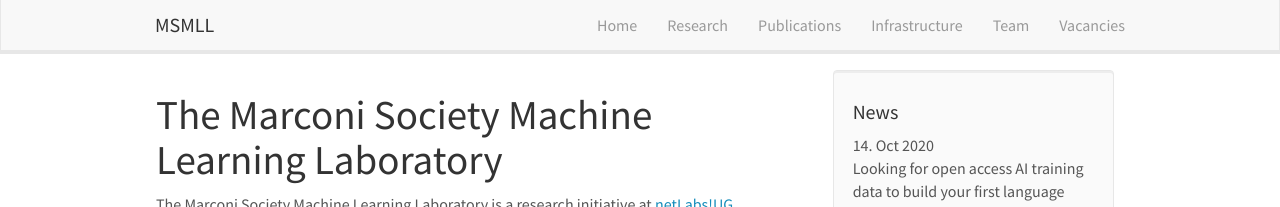
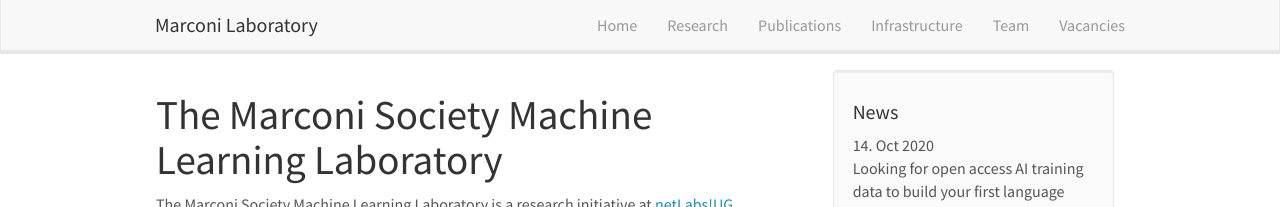
Before and after one commit to msmll/site, a Jekyll site: the page built from _pages/home.md, in a window 1280 px wide. Shown: the top 207 px of the page. Built offline with Jekyll 4.4.1, drawn with Linux system fonts in a browser that asks for light colours; nearby versions of some CDN libraries.

Commit message:
Change header

```diff
--- a/_includes/header.html
+++ b/_includes/header.html
@@ -8,7 +8,7 @@
 		<span class="icon-bar"></span>
 	  </button>
 
-    <a class="navbar-brand" href="{{ site.url }}{{ site.baseurl }}/">MSMLL</a>
+    <a class="navbar-brand" href="{{ site.url }}{{ site.baseurl }}/">Marconi Laboratory</a>
 	</div>
 	<div class="collapse navbar-collapse" id="navbar-collapse-1">
 	  <ul class="nav navbar-nav navbar-right">
```
